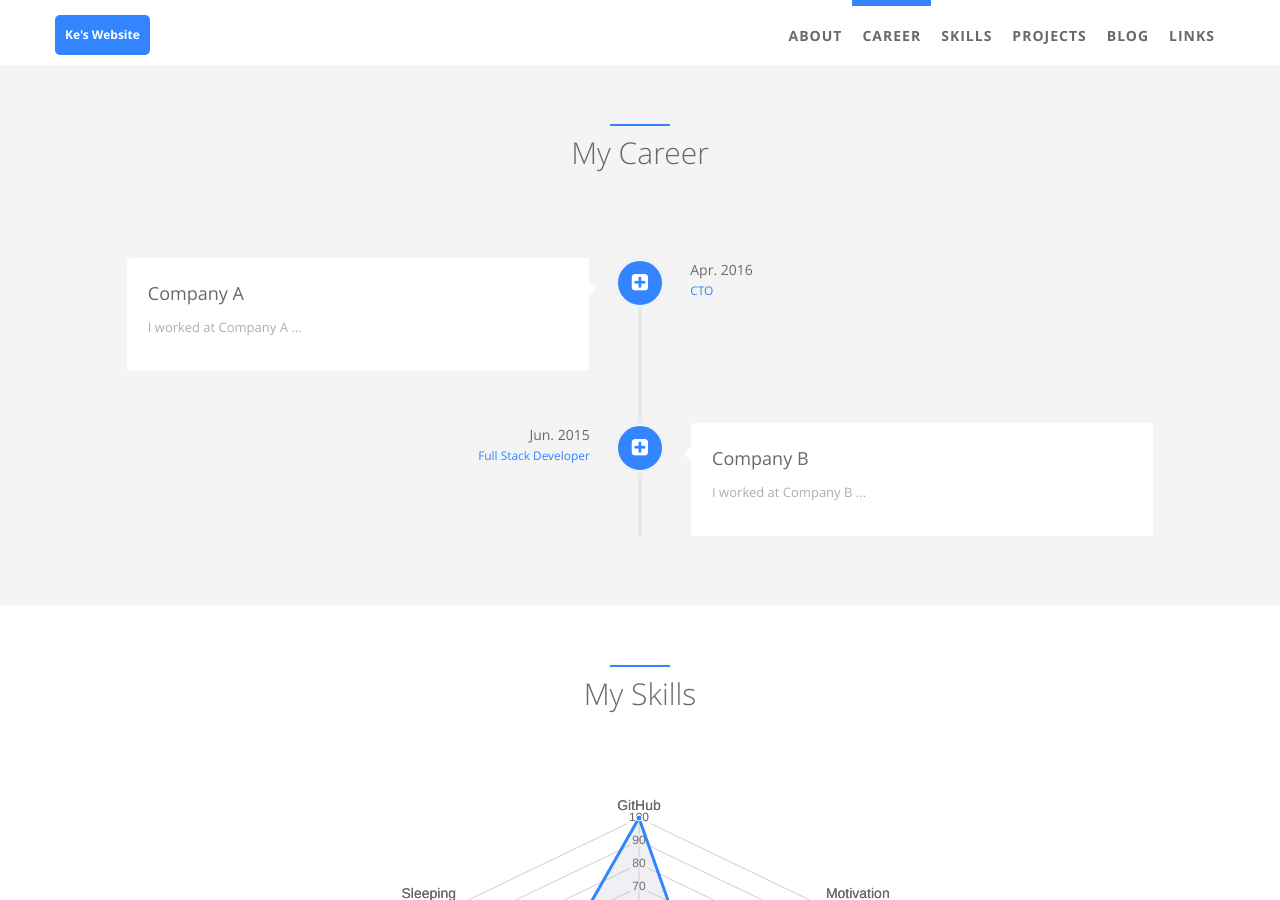
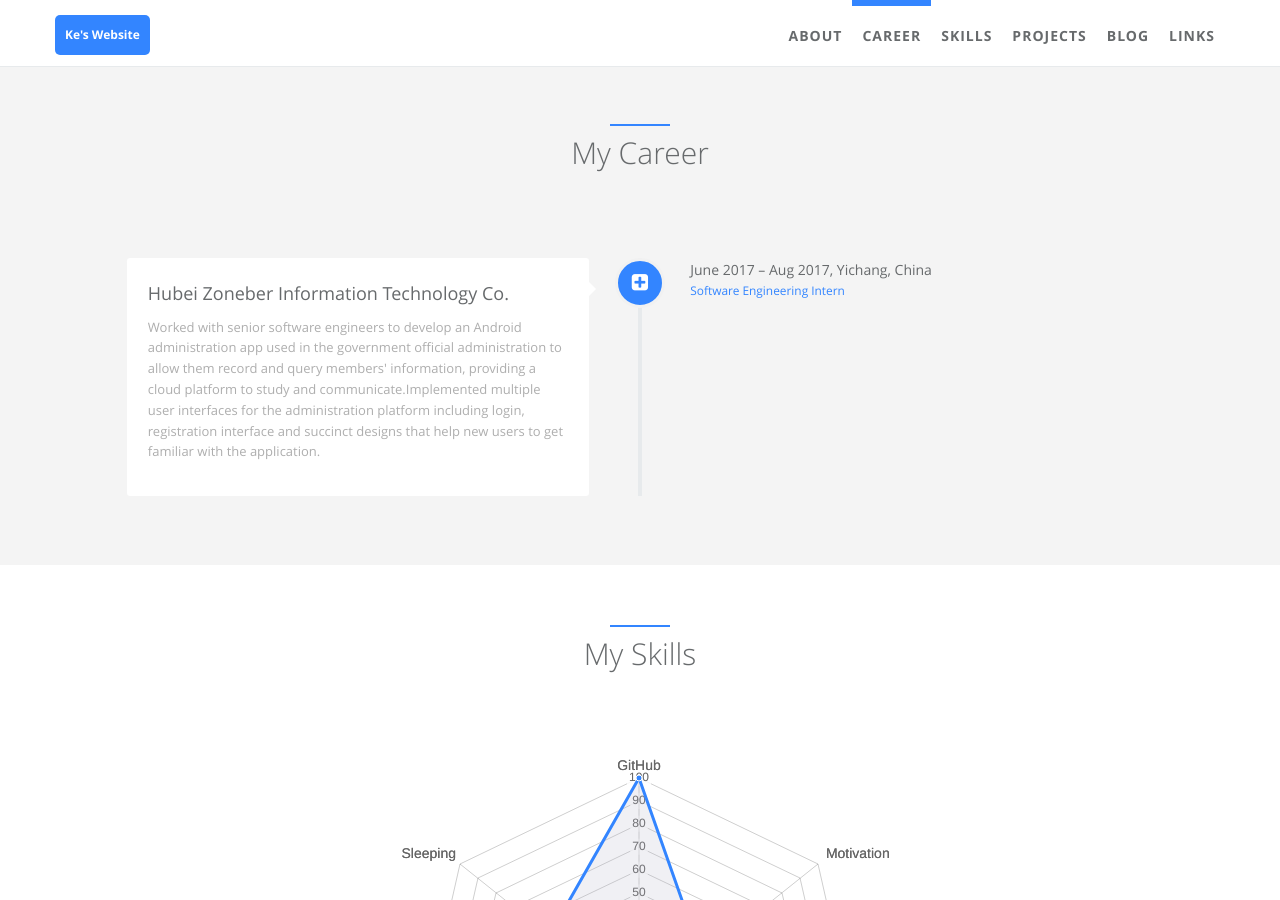
Before and after one commit to zzzke/zzzke.github.io, a Jekyll site: the page built from index.html, in a window 1280 px wide and 900 px high, scrolled down 818 px. Built offline with Jekyll 4.4.1, drawn with Linux system fonts in a browser that asks for light colours; some of the changed text lies outside the part shown.

Commit message:
update info

```diff
--- a/_data/index/careers.yml
+++ b/_data/index/careers.yml
@@ -1,29 +1,19 @@
 # careers section data
 # if you don't have language feature(language.yml is empty), ignore "i18n" items
 - name:
-    detail: Company A
-    i18n: company_a
+    detail: Hubei Zoneber Information Technology Co.
+    i18n:
   desc:
-    detail: I worked at Company A ...
-    i18n: company_a_desc
+    detail: Worked with senior software engineers to develop an Android administration app used in the
+            government official administration to allow them record and query members&#39; information,
+            providing a cloud platform to study and communicate.Implemented multiple user interfaces for the administration platform including login,
+            registration interface and succinct designs that help new users to get familiar with the
+            application.
+    i18n:
   date:
-    detail: Apr. 2016
-    i18n: company_a_date
+    detail: June 2017 – Aug 2017, Yichang, China
+    i18n:
   job:
-    detail: CTO
-    i18n: company_a_job
+    detail: Software Engineering Intern
+    i18n:
   icon: fa-plus-square
-
-- name:
-    detail: Company B
-    i18n: company_b
-  desc:
-    detail: I worked at Company B ...
-    i18n: company_b_desc
-  date:
-    detail: Jun. 2015
-    i18n: company_b_date
-  job:
-    detail: Full Stack Developer
-    i18n: company_b_job
-  icon: fa-plus-square
```
Also changed, not shown: _data/index/links.yml (+5 -17 lines).
